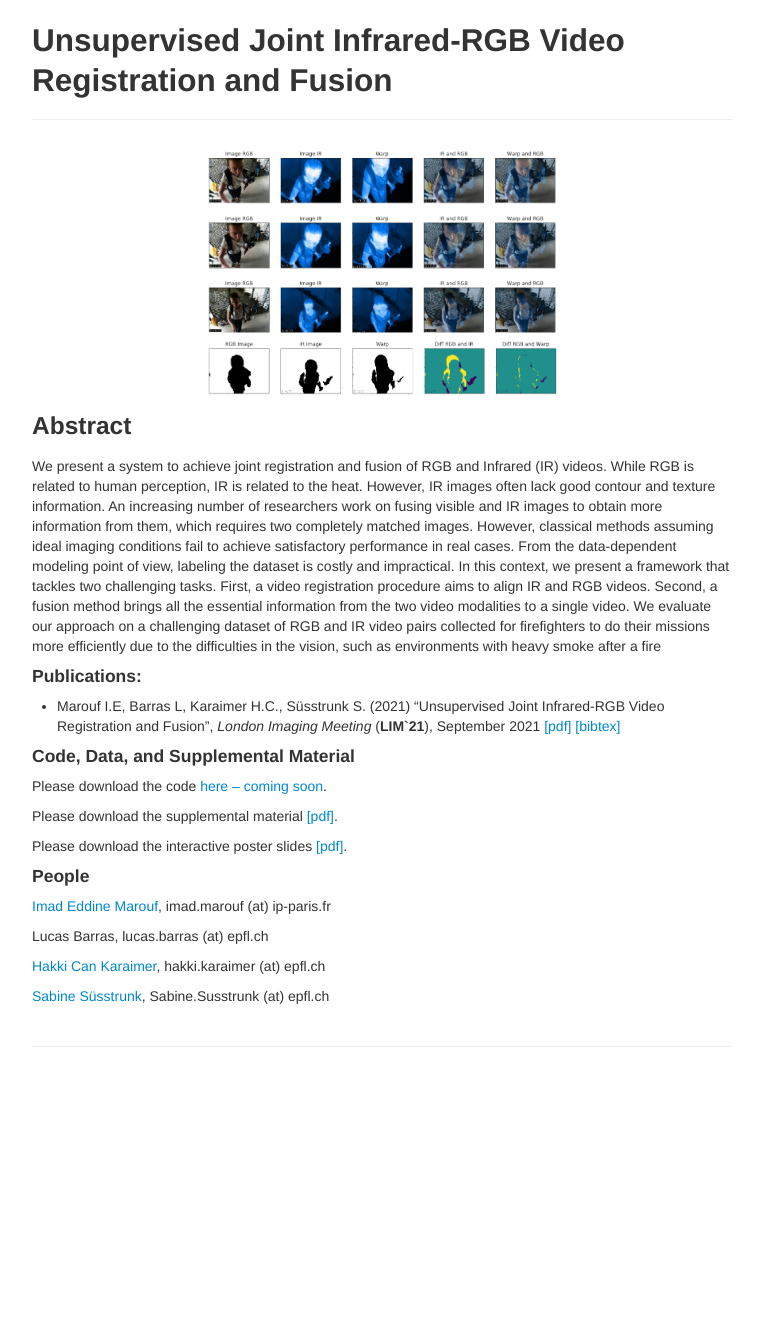
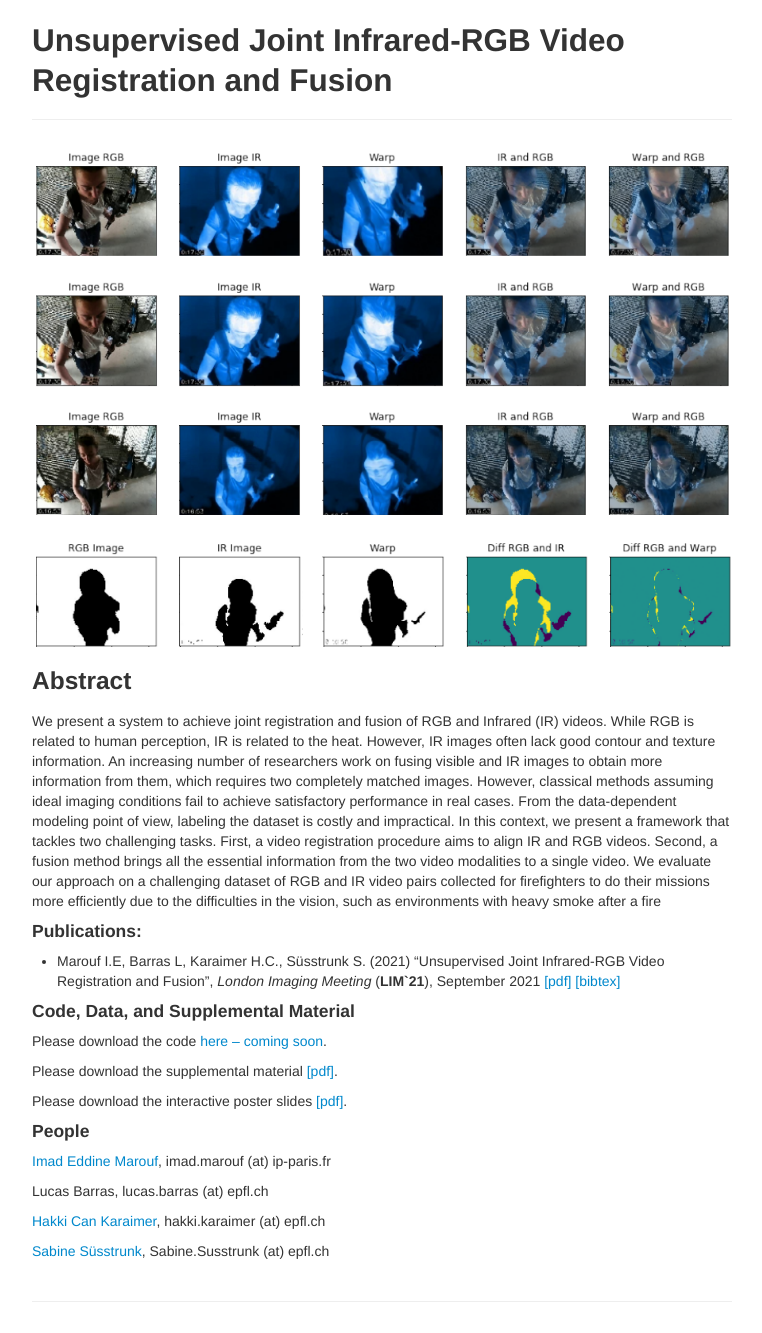
Before and after one commit to IemProg/color-pattern, a Jekyll site: the page built from index.md, in a window 1280 px wide. Shown: the whole page, without its empty margins (258-1020 px from the left). Built offline with Jekyll 4.4.1, drawn with Linux system fonts in a browser that asks for light colours; before the commit the page ends 1078 px from its top, so only the background shows below that.

Commit message:
old imgs

```diff
--- a/index.md
+++ b/index.md
@@ -4,15 +4,14 @@ title: Unsupervised Joint Infrared-RGB Video Registration and Fusion
 description: Project Site of LIM Paper "Unsupervised Joint Infrared-RGB Video Registration and Fusion"
 author: Imad Eddine MAROUF
 ---
-<p align="center">
-  <img src="./image/RegAffine.PNG" width="350" title="IR-RGB registration with the VoxelMorph architecture and the affine
+![IR-RGB registration with the VoxelMorph architecture and the affine
 network. When VoxelMorph (2nd and 3rd row) is trained with λ =
 0.6 and λ = 0.1, it poorly deforms the shape of the objects in the
 image. When compared visually, the affine network (1st row)
-achieves better results.">
-  <img src="./image/SegmentationDiff.PNG" width="350" alt="Our visualization method shows the IR image, RGB image, warped image, the difference between the RGB and IR image and the difference between the RGB and the warped image. This is useful when we
-work with the masked version of the images. Here we show an example of the visualization method on the masks">
-</p>
+achieves better results.](./image/RegAffine.PNG)
+
+![Our visualization method shows the IR image, RGB image, warped image, the difference between the RGB and IR image and the difference between the RGB and the warped image. This is useful when we
+work with the masked version of the images. Here we show an example of the visualization method on the masks](./image/SegmentationDiff.PNG)
 
 ### Abstract ###
 We present a system to achieve joint registration and fusion
```
